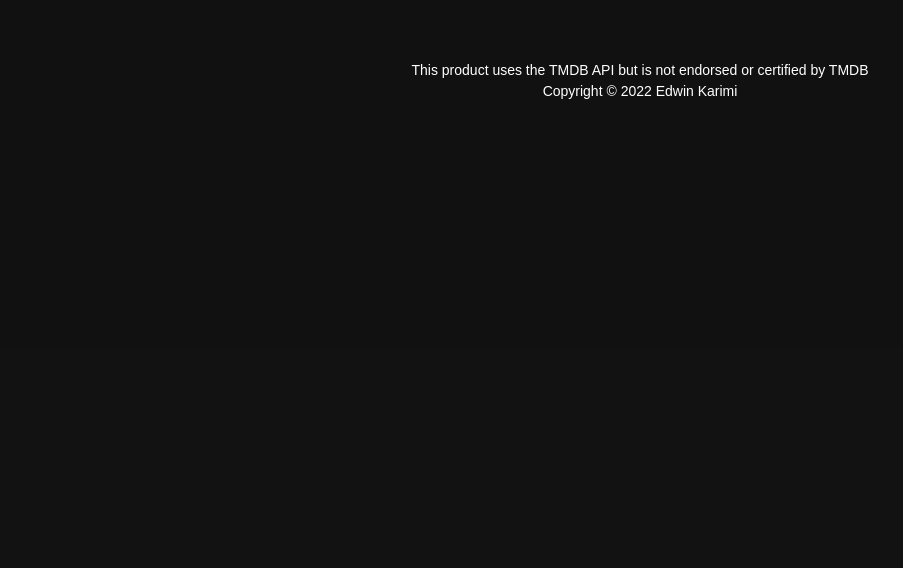
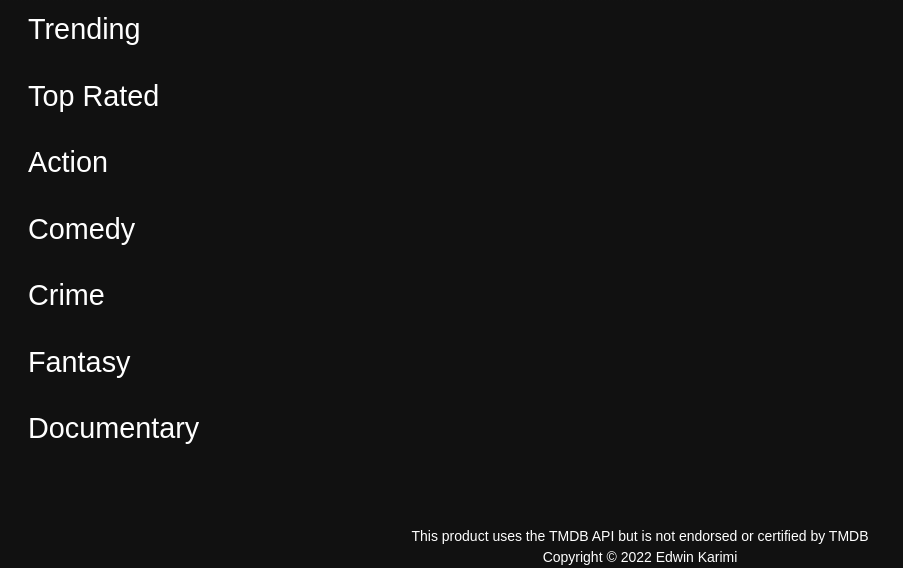
Before and after one commit to Edu58/Django-Netflix-Clone, a Django app: page / in a window 1280 px wide. Shown: the part 452-1020 px from the top of the page, without its empty margins (0-903 px from the left). Before the commit the page ends 551 px from the top, so only its background shows below. Run offline with Django 4.2, Linux system fonts and the light colour scheme; the visitor is signed in with stand-in values (Sample User, id 1); data that the repository does not hold is empty; some libraries are stand-ins or nearby versions.

Commit message:
update requirements.txt

```diff
--- a/movies/views.py
+++ b/movies/views.py
@@ -59,35 +59,35 @@ def home(request):
     random_movie = random.randrange(0, 18)
     banner = movie['results'][random_movie]
     trending = movie['results']
-    # # top_rated
-    # top_rated = get_top_rated()
-    #
-    # # action movies
-    # action = get_genre(28)
-    #
-    # # comedy movies
-    # comedy = get_genre(35)
-    #
-    # # horror movies
-    # crime = get_genre(80)
-    #
-    # # family movies
-    # fantasy = get_genre(14)
-    #
-    # # documentary movies
-    # documentary = get_genre(99)
+    # top_rated
+    top_rated = get_top_rated()
+
+    # action movies
+    action = get_genre(28)
+
+    # comedy movies
+    comedy = get_genre(35)
+
+    # horror movies
+    crime = get_genre(80)
+
+    # family movies
+    fantasy = get_genre(14)
+
+    # documentary movies
+    documentary = get_genre(99)
 
     return render(request,
                   'index.html',
                   {
                       'banner': banner,
                       'trending': trending,
-                      # 'top_rated': top_rated['results'],
-                      # 'action': action['items'],
-                      # 'comedy': comedy['items'],
-                      # 'crime': crime['items'],
-                      # 'fantasy': fantasy['items'],
-                      # 'documentary': documentary['items'],
+                      'top_rated': top_rated['results'],
+                      'action': action['items'],
+                      'comedy': comedy['items'],
+                      'crime': crime['items'],
+                      'fantasy': fantasy['items'],
+                      'documentary': documentary['items'],
                   })
 
 
--- a/templates/index.html
+++ b/templates/index.html
@@ -37,7 +37,6 @@ Netflix Clone
 </header>
 
 <section class="movies">
-    {% comment %}
     <div>
         <h2>Trending</h2>
         <div class="movies-row" id="trending">
@@ -443,7 +442,6 @@ Netflix Clone
             </div>
             {% endfor %}
         </div>
-        {% endcomment %}
     </div>
 </section>
 
```
